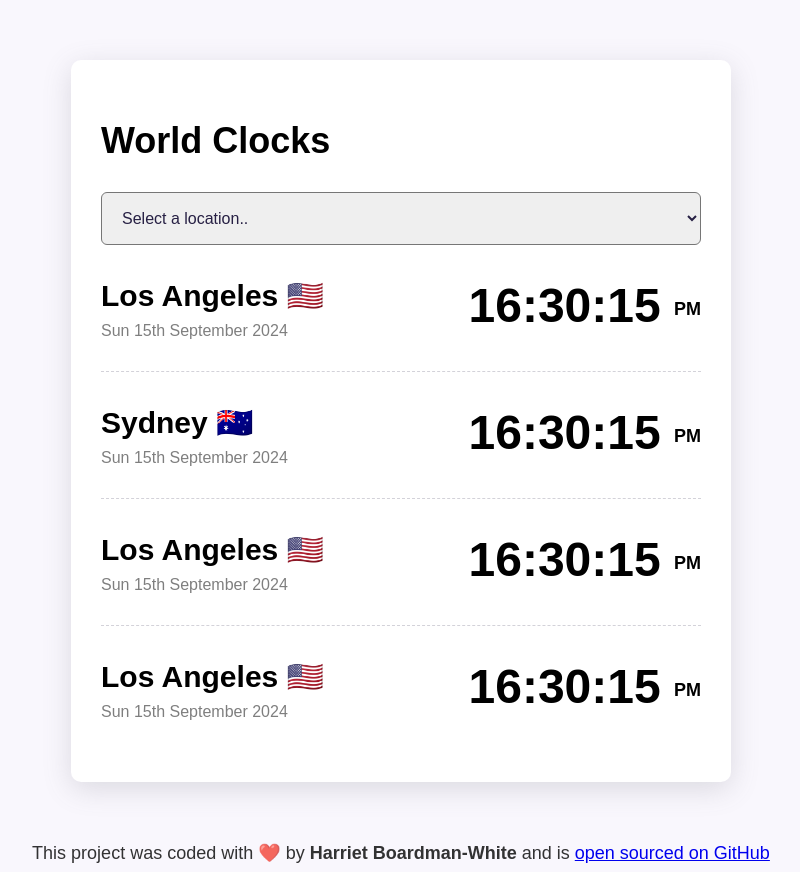
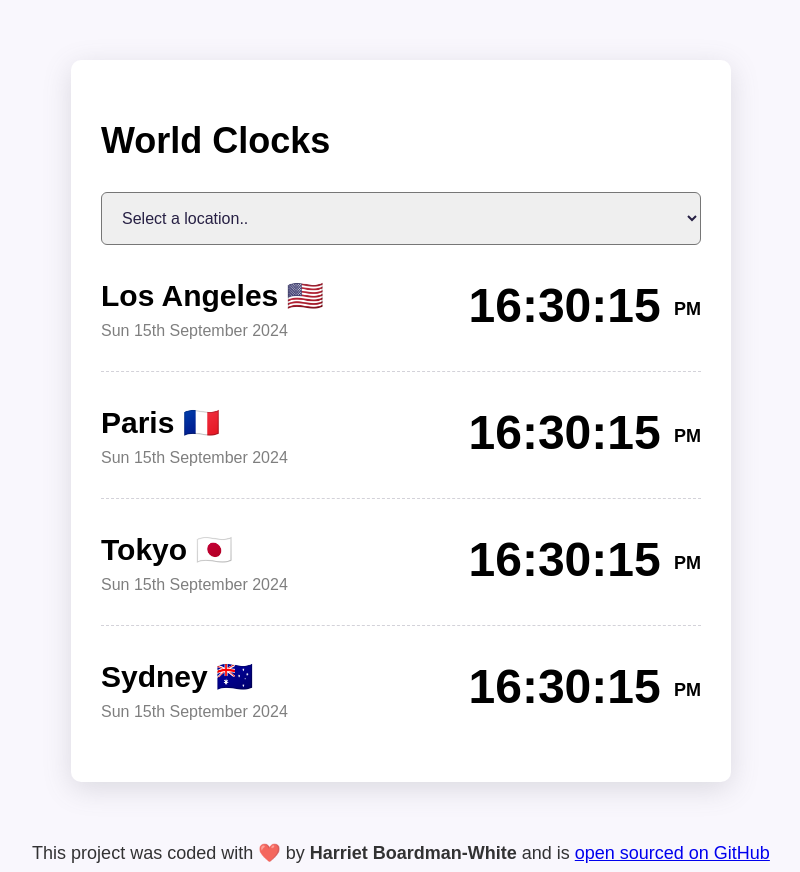
Before and after one commit to harrietgbw/world-clock, a plain HTML site: page index.html in a window 1280 px wide. Shown: the whole page, without its empty margins (239-1039 px from the left). Drawn offline with Linux system fonts and the light colour scheme.

Commit message:
Updated cities on HTML

```diff
--- a/index.html
+++ b/index.html
@@ -18,7 +18,7 @@
         <option value="">Amsterdam</option>
       </select>
 
-      <div class="city">
+      <div class="city" id="los-angeles">
         <div>
           <h2>Los Angeles 🇺🇸</h2>
           <div class="date">Sun 15th September 2024</div>
@@ -26,25 +26,25 @@
         <div class="time">16:30:15 <small>PM</small></div>
       </div>
 
-      <div class="city">
+      <div class="city" id="paris">
         <div>
-          <h2>Sydney 🇦🇺</h2>
+          <h2>Paris 🇫🇷</h2>
           <div class="date">Sun 15th September 2024</div>
         </div>
         <div class="time">16:30:15 <small>PM</small></div>
       </div>
 
-      <div class="city">
+      <div class="city" id="tokyo">
         <div>
-          <h2>Los Angeles 🇺🇸</h2>
+          <h2>Tokyo 🇯🇵</h2>
           <div class="date">Sun 15th September 2024</div>
         </div>
         <div class="time">16:30:15 <small>PM</small></div>
       </div>
 
-      <div class="city">
+      <div class="city" id="sydney">
         <div>
-          <h2>Los Angeles 🇺🇸</h2>
+          <h2>Sydney 🇦🇺</h2>
           <div class="date">Sun 15th September 2024</div>
         </div>
         <div class="time">16:30:15 <small>PM</small></div>
```
